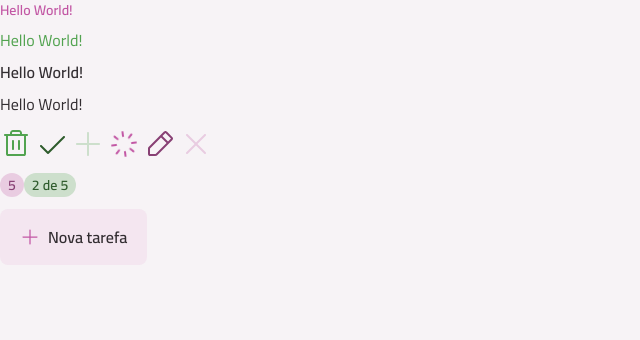
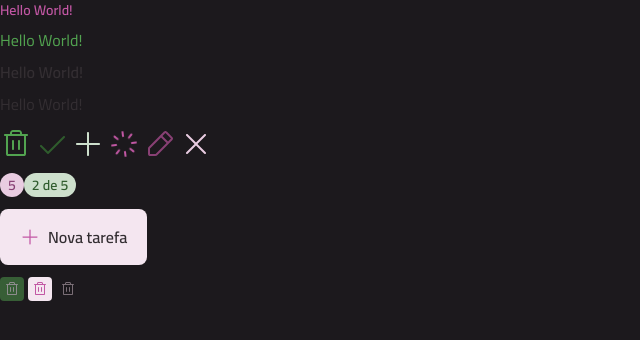
Before and after one commit to brunosilveiradosanjos/react-task-manager, a React (Vite) app: page / in a window 1280 px wide. Shown: the top 340 px of the page, without its empty margins (0-640 px from the left). Built offline with nearby package versions, Linux system fonts and the light colour scheme.

Commit message:
feat: implement button-icon component

```diff
--- a/index.html
+++ b/index.html
@@ -16,7 +16,7 @@
     />
     <title>Task Manager</title>
   </head>
-  <body class="bg-gray-100">
+  <body class="bg-gray-800">
     <div id="root"></div>
     <script type="module" src="/src/main.tsx"></script>
   </body>
--- a/src/App.tsx
+++ b/src/App.tsx
@@ -8,6 +8,7 @@
 import Icon from './components/icon'
 import Badge from './components/badge'
 import Button from './components/button'
+import ButtonIcon from './components/button-icon'
 
 export default function App() {
   return (
@@ -37,6 +38,11 @@
       <div>
         <Button icon={PlusIcon}>Nova tarefa</Button>
       </div>
+      <div className="flex gap-1">
+        <ButtonIcon icon={TrashIcon} disabled />
+        <ButtonIcon icon={TrashIcon} variant="secondary" />
+        <ButtonIcon icon={TrashIcon} variant="tertiary" />
+      </div>
     </div>
   )
 }
--- /dev/null
+++ b/src/components/button-icon.tsx
@@ -0,0 +1,69 @@
+import { cva, type VariantProps } from 'class-variance-authority'
+import Icon from './icon'
+
+export const buttonIconVariants = cva(
+  `
+  inline-flex items-center justify-center cursor-pointer transition group duration-500
+`,
+  {
+    variants: {
+      variant: {
+        primary: 'bg-green-base hover:bg-green-dark',
+        secondary: 'bg-gray-200 hover:bg-pink-base',
+        tertiary: 'bg-transparent hover:bg-gray-200',
+      },
+      size: {
+        sm: 'w-6 h-6 p-1 rounded',
+      },
+      disabled: {
+        true: 'opacity-50 pointer-events-none',
+      },
+    },
+    defaultVariants: {
+      variant: 'primary',
+      size: 'sm',
+      disabled: false,
+    },
+  }
+)
+
+interface ButtonIconProps
+  extends Omit<React.ComponentProps<'button'>, 'disabled' | 'size'>,
+    VariantProps<typeof buttonIconVariants> {
+  icon: React.ComponentProps<typeof Icon>['svg']
+}
+
+export const buttonIconIconVariants = cva('transition', {
+  variants: {
+    variant: {
+      primary: 'fill-white',
+      secondary: 'fill-pink-base group-hover:fill-white',
+      tertiary: 'fill-gray-300 group-hover:fill-gray-400',
+    },
+    size: {
+      sm: 'w-4 h-4',
+    },
+  },
+  defaultVariants: {
+    variant: 'primary',
+    size: 'sm',
+  },
+})
+
+export default function ButtonIcon({
+  variant,
+  size,
+  disabled,
+  className,
+  icon,
+  ...props
+}: ButtonIconProps) {
+  return (
+    <button
+      className={buttonIconVariants({ className, variant, size, disabled })}
+      {...props}
+    >
+      <Icon className={buttonIconIconVariants({ size, variant })} svg={icon} />
+    </button>
+  )
+}
--- a/src/components/button.tsx
+++ b/src/components/button.tsx
@@ -5,7 +5,7 @@
 // Define base button styles and variants with class-variance-authority
 // Variants allow you to change styles dynamically based on props
 export const buttonVariants = cva(
-  `flex items-center justify-center cursor-pointer transition rounded-lg group gap-2`,
+  `flex items-center justify-center cursor-pointer transition rounded-lg group gap-2 duration-500`,
   {
     variants: {
       variant: {
--- a/src/index.css
+++ b/src/index.css
@@ -7,6 +7,7 @@
   --color-gray-200: #f4e6f0;
   --color-gray-300: #7a6e76;
   --color-gray-400: #332e32;
+  --color-gray-800: #1c191d;
 
   --color-green-light: #cddfcc;
   --color-green-base: #52a350;
```
